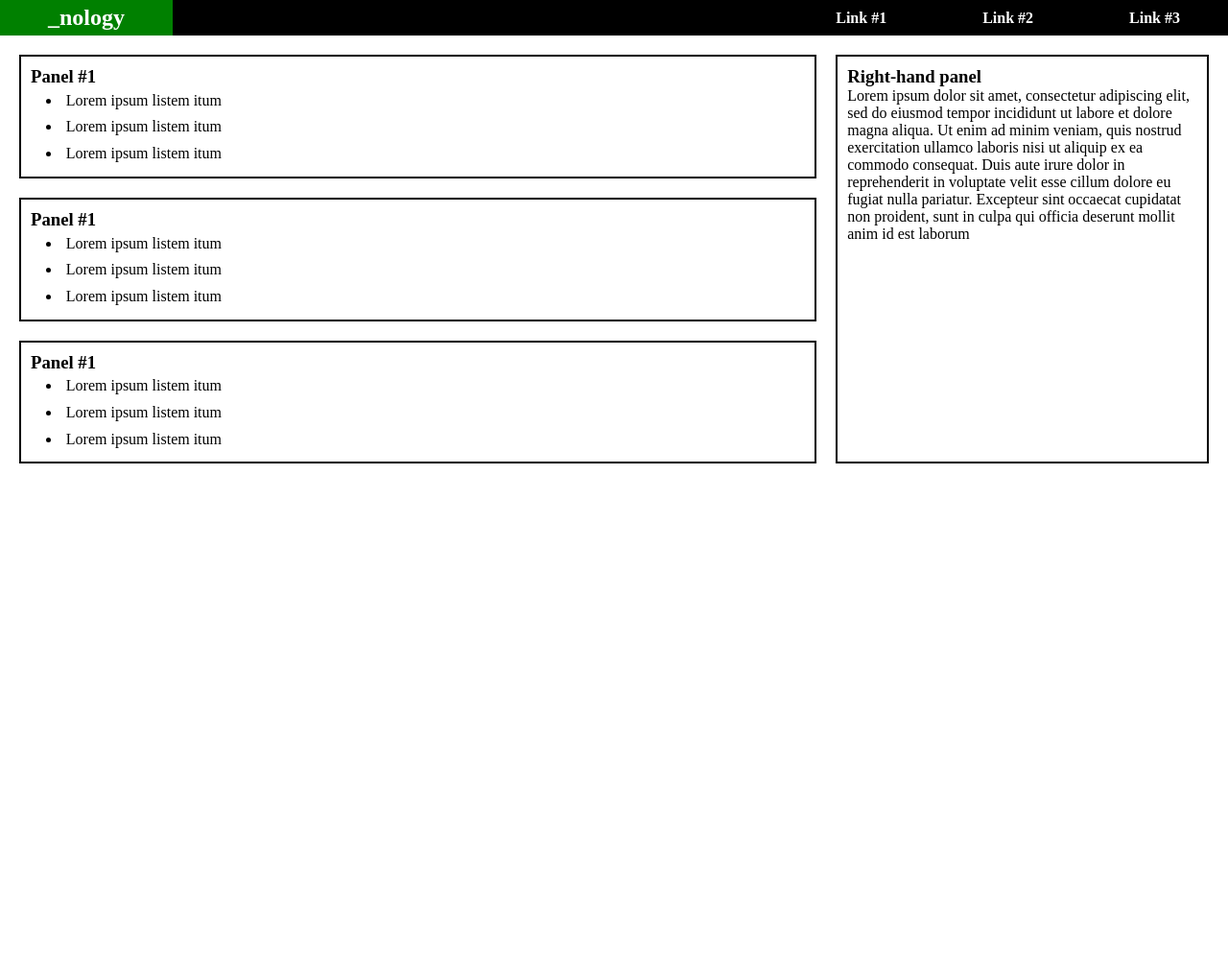
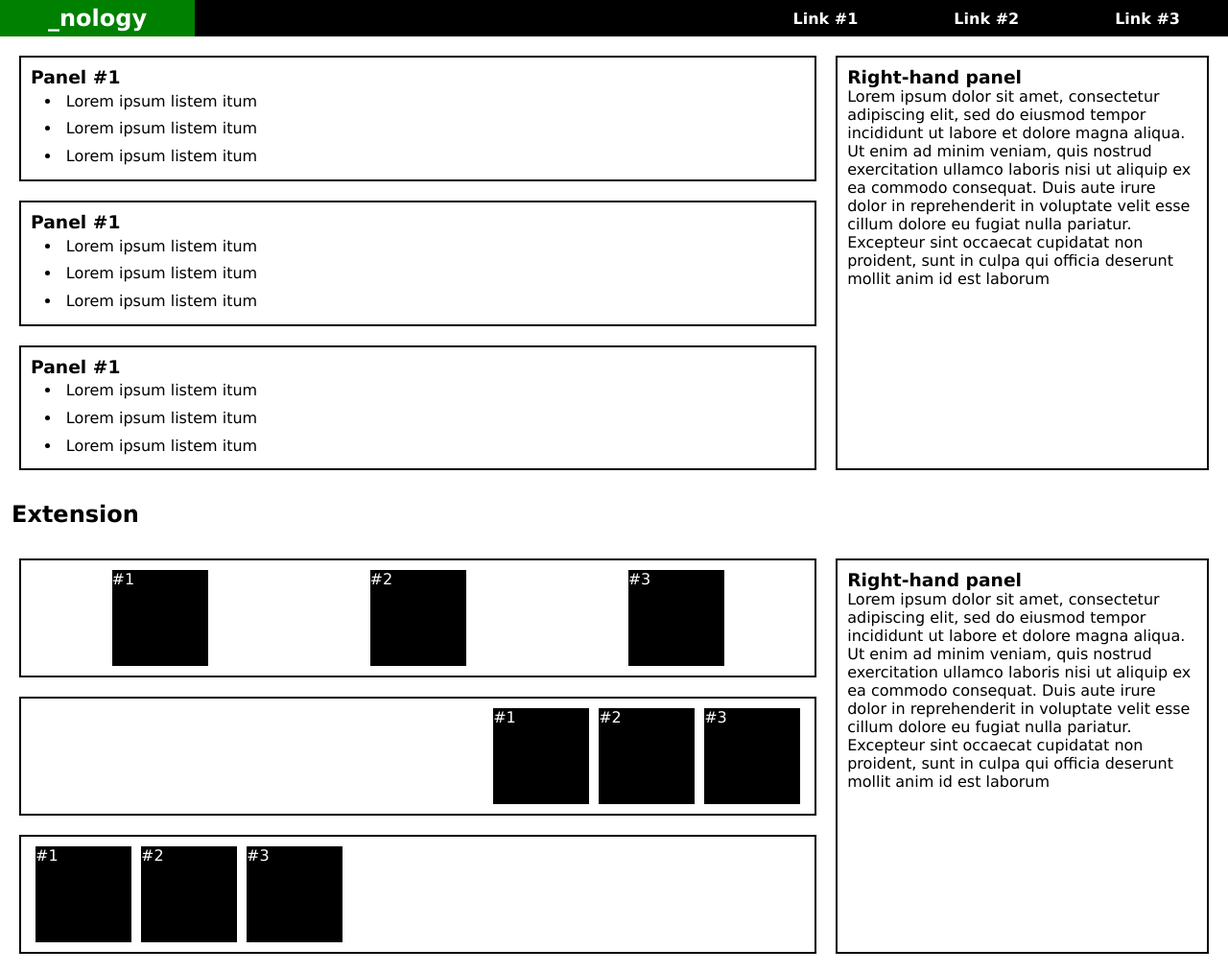
Before and after one commit to mattser/flexbox-challenge, a plain HTML site: page index.html in a window 1280 px wide. Shown: the whole page at 96% size. Before the commit the page ends 800 px from the top, so only its background shows below. Drawn offline with Linux system fonts and the light colour scheme.

Commit message:
Extension Challenge Complete

```diff
--- a/index.html
+++ b/index.html
@@ -8,6 +8,7 @@
   <link rel="stylesheet" href="style.css">
 </head>
 <body>
+   <!-- Nav Bar Sections -->
   <nav>
     <h2>_nology</h2>
     <ul>
@@ -16,6 +17,7 @@
       <li>Link #3</li>
     </ul>
   </nav>
+  <!-- Main Section of Content-->
   <main>
   <section class="content">
     <section class="left">
@@ -51,6 +53,33 @@
       </p>
     </section>
   </section>
+  <!-- Extension Task Content -->
+  <h2>Extension</h2>
+  <section class="content">
+    <section class="left">
+      <div class="panel space-around extension">
+        <div class="box">#1</div>
+        <div class="box">#2</div>
+        <div class="box">#3</div>
+      </div>
+      <div class="panel flex-end extension">
+        <div class="box">#1</div>
+        <div class="box">#2</div>
+        <div class="box">#3</div>
+      </div>
+      <div class="panel flex-start extension">
+        <div class="box">#1</div>
+        <div class="box">#2</div>
+        <div class="box">#3</div>
+      </div>
+    </section>
+    <section class="right">
+      <h3>Right-hand panel</h3>
+      <p>
+        Lorem ipsum dolor sit amet, consectetur adipiscing elit, sed do eiusmod tempor incididunt ut labore et dolore magna aliqua. Ut enim ad minim veniam, quis nostrud exercitation ullamco laboris nisi ut aliquip ex ea commodo consequat. Duis aute irure dolor in reprehenderit in voluptate velit esse cillum dolore eu fugiat nulla pariatur. Excepteur sint occaecat cupidatat non proident, sunt in culpa qui officia deserunt mollit anim id est laborum
+      </p>
+    </section>
+  </section>
   </main>
 </body>
 </html>
--- a/style.css
+++ b/style.css
@@ -1,6 +1,7 @@
 * {
   margin: 0;
   padding: 0;
+  font-family: Verdana, Geneva, Tahoma, sans-serif;
 }
 main {
   top: 20px;
@@ -8,8 +9,8 @@ main {
 
 /* Top Bar */
 nav {
-  background-color: black;
-  color: white;
+  background-color: #000;
+  color: #fff;
   display: flex;
   justify-content: space-between;
 }
@@ -63,3 +64,26 @@ h2 {
 .panel > ul > li {
   padding: 0.3em;
 }
+
+/* Extension Challenge */
+.box {
+  width: 100px;
+  height: 100px;
+  color: #fff;
+  background-color: #000;
+  margin: 0 5px;
+}
+
+.extension {
+  display: flex;
+  flex-direction: row;
+}
+.space-around {
+  justify-content: space-around;
+}
+.flex-end {
+  justify-content: flex-end;
+}
+.flex-start{
+  justify-content: flex-start;
+}
```
